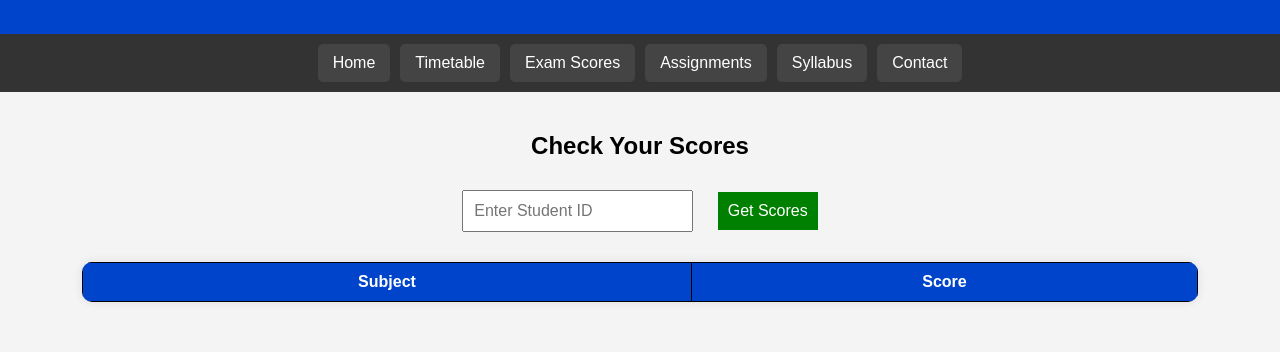
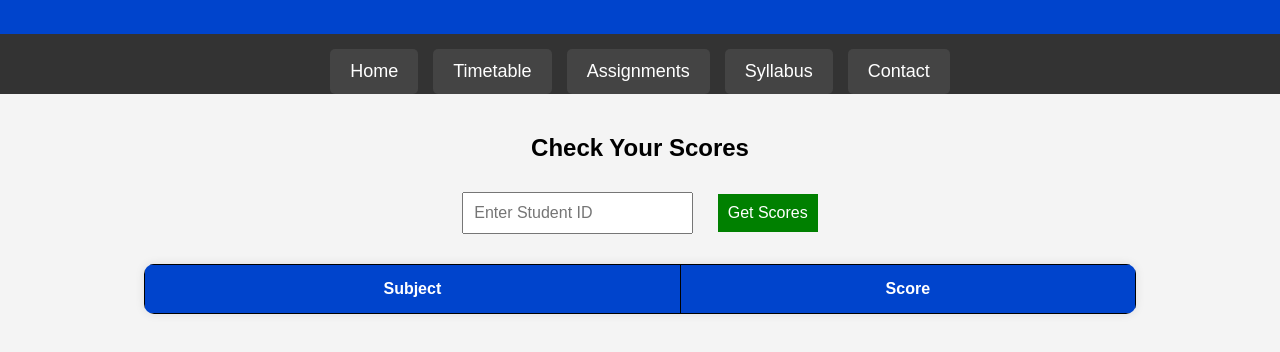
Before and after one commit to GhazwanBilal/school-website, a website: page scores.html in a window 1280 px wide. Shown: the part 76-428 px from the top of the page. Drawn offline with Linux system fonts and the light colour scheme.

Commit message:
Update scores.html

```diff
--- a/scores.html
+++ b/scores.html
@@ -20,23 +20,25 @@
         }
         nav {
             background-color: #333;
-            padding: 10px;
-            text-align: center;
             display: flex;
             justify-content: center;
-            flex-wrap: wrap; /* Allows navbar to wrap on smaller screens */
-            gap: 10px;
-            max-width: 100%;
-            overflow: hidden;
+            align-items: center;
+            flex-wrap: wrap; /* Allows wrapping on smaller screens */
+            gap: 15px;
+            padding: 15px; /* Consistent padding */
+            height: 60px; /* Fixed height like other pages */
+            width: 100%;
+            box-sizing: border-box; /* Ensures proper spacing */
         }
         nav a {
             color: white;
             text-decoration: none;
-            padding: 10px 15px;
+            padding: 12px 20px; /* Consistent size */
+            font-size: 18px; /* Matches other pages */
             background: #444;
             border-radius: 5px;
             transition: 0.3s;
-            white-space: nowrap; /* Prevents text from breaking */
+            white-space: nowrap; /* Prevents text breaking */
         }
         nav a:hover {
             background: #555;
@@ -46,7 +48,7 @@
             padding: 20px;
         }
         table {
-            width: 90%;
+            width: 80%;
             margin: 20px auto;
             border-collapse: collapse;
             background: white;
@@ -56,7 +58,7 @@
         }
         th, td {
             border: 1px solid black;
-            padding: 10px;
+            padding: 15px;
             text-align: center;
         }
         th {
@@ -80,14 +82,14 @@
             transform: scale(1.1);
         }
 
-        /* Responsive Styles */
-        @media (max-width: 600px) {
+        /* Mobile-Friendly Styles */
+        @media (max-width: 768px) {
             nav {
                 flex-direction: column; /* Stack nav items */
-                align-items: center;
+                height: auto; /* Allow it to grow */
             }
             table {
-                width: 100%; /* Full width on small screens */
+                width: 95%; /* Adjust for smaller screens */
             }
         }
     </style>
@@ -99,7 +101,6 @@
     <nav>
         <a href="index.html">Home</a>
         <a href="timetable.html">Timetable</a>
-        <a href="scores.html">Exam Scores</a>
         <a href="assignments.html">Assignments</a>
         <a href="syllabus.html">Syllabus</a>
         <a href="contact.html">Contact</a>
```
